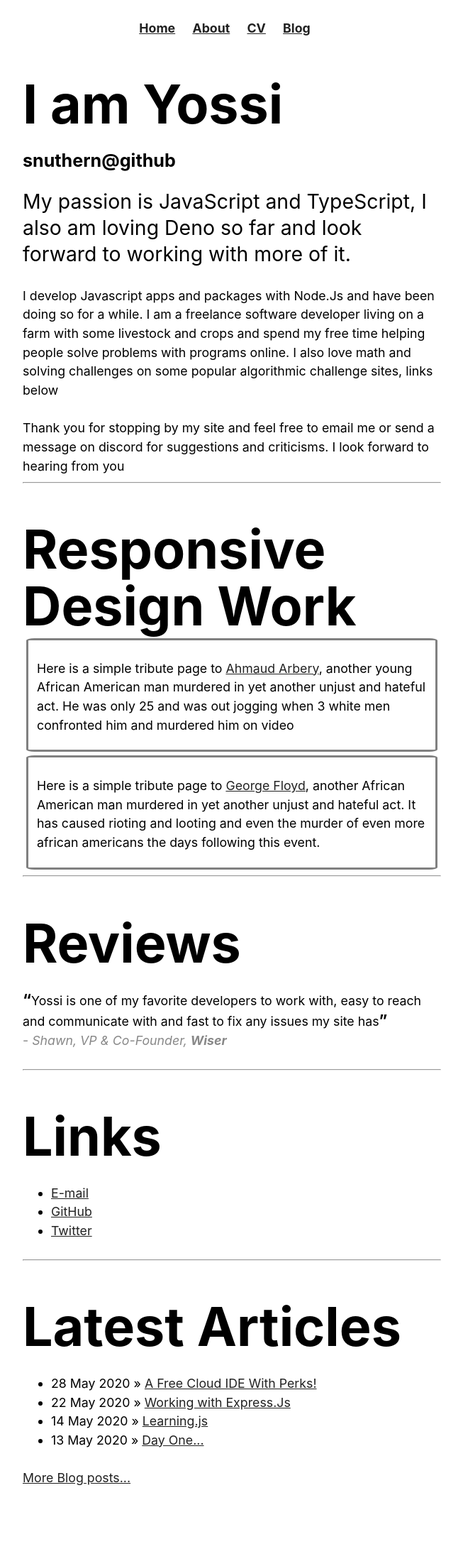
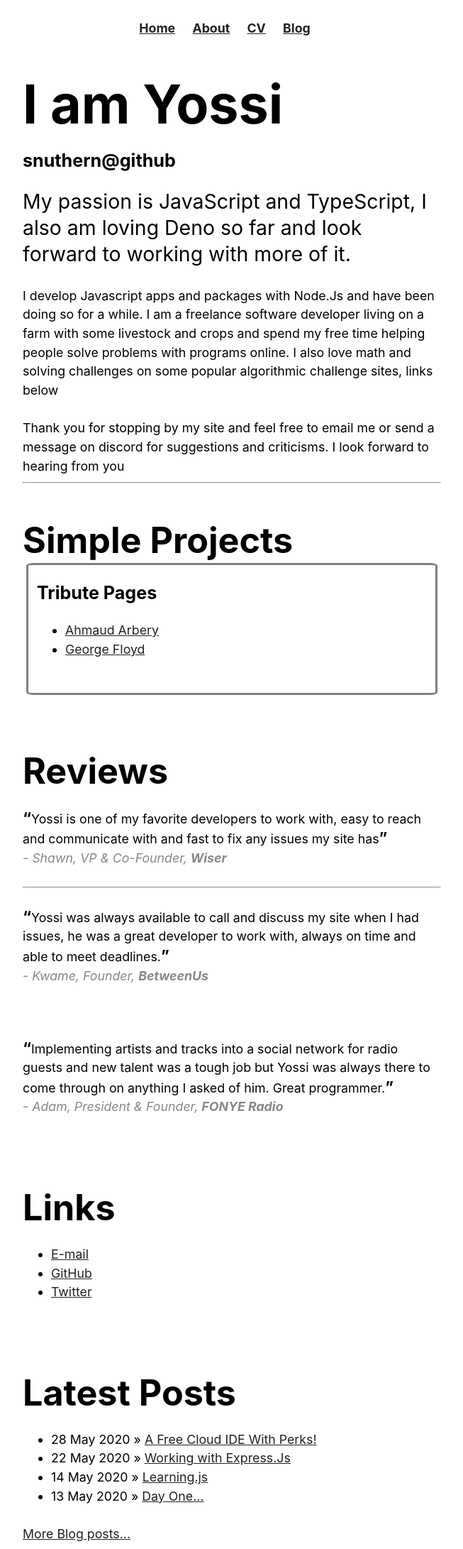
Before and after one commit to snuthern/snuthern.github.io, a Jekyll site: the page built from index.html, in a window 1280 px wide. Shown: the whole page at 71% size, without its empty margins (313-966 px from the left). Built offline with Jekyll 4.4.1, drawn with Linux system fonts in a browser that asks for light colours; before the commit the page ends 2104 px from its top, so only the background shows below that.

Commit message:
Changed img directory

```diff
--- a/_layouts/default.html
+++ b/_layouts/default.html
@@ -4,8 +4,8 @@
 			<title>{{ page.title }}</title>
 			<!-- link to main stylesheet -->
             <link href="https://fonts.googleapis.com/css2?family=Jost:wght@400;700&display=swap" rel="stylesheet">
-			<link rel="stylesheet" type="text/css" href="/css/secondary.css">
-            <link rel="shortcut icon" type="image/png" href="/img/favicon.png" >
+			<link rel="stylesheet" type="text/css" href="/css/style.css">
+            <link rel="icon" type="image/png" href="/img/favicon.png" >
 		</head>
 		<body>
 				    		<nav>
--- a/index.html
+++ b/index.html
@@ -12,21 +12,21 @@ title : Adventures In JavaScript
 
        <hr />
       <section>
-        <h1>Responsive Design Work</h1>
+        <h2>Simple Projects</h2>
 
         <div class="project-frame">
-          <p>Here is a simple tribute page to <a href="/projects/simple/ahmaud.html">Ahmaud Arbery</a>, another young African American man murdered in yet another unjust and hateful act. He was only 25 and was out jogging when 3 white men confronted him and murdered him on video</p>
+			<h3>Tribute Pages</h3>
+			<ul>
+				<li><a href="/projects/simple/ahmaud.html">Ahmaud Arbery</a></li>
+				<li><a href="/projects/simple/floyd.html">George Floyd</a></li>
+			</ul>
 			<br />
 
         </div>
-		  <div class="project-frame">
-          <p>Here is a simple tribute page to <a href="/projects/simple/floyd.html">George Floyd</a>, another African American man murdered in yet another unjust and hateful act. It has caused rioting and looting and even the murder of even more african americans the days following this event.</p>
+      </section>
 	<br />
-        </div>
-      </section>
-      <hr />
 	<section>
-        <h1>Reviews</h1>
+        <h2>Reviews</h2>
         <blockquote>
           <p>Yossi is one of my favorite developers to work with, easy to reach and communicate with and fast to fix any issues my site has</p>
           <footer>
@@ -36,12 +36,32 @@ title : Adventures In JavaScript
             </cite>
           </footer>
         </blockquote>
+		<hr />
+		<blockquote>
+          <p>Yossi was always available to call and discuss my site when I had issues, he was a great developer to work with, always on time and able to meet deadlines.</p>
+          <footer>
+                -
+            <cite>Kwame, Founder,
+              <strong>BetweenUs</strong>
+            </cite>
+          </footer>
+        </blockquote>
+		<br />
+		<blockquote>
+          <p>Implementing artists and tracks into a social network for radio guests and new talent was a tough job but Yossi was always there to come through on anything I asked of him. Great programmer.</p>
+          <footer>
+                -
+            <cite>Adam, President & Founder,
+              <strong>FONYE Radio</strong>
+            </cite>
+          </footer>
+        </blockquote>
 
       </section>
 
-      <hr />
+      <br />
         <section id="socialLinks">
-            <h1>Links</h1>
+            <h2>Links</h2>
             <ul>
 
                 <li>
@@ -55,9 +75,9 @@ title : Adventures In JavaScript
                 </li>
             </ul>
         </section>
-      <hr />
+      <br />
       <section id="articles">
-        <h1>Latest Articles</h1>
+        <h2>Latest Posts</h2>
 	    <ul class="posts">
             {% for post in site.posts %}
 	          <li><span>{{ post.date | date_to_string }}</span> » <a href="{{ post.url }}" title="{{ post.title }}">{{ post.title }}</a></li>
```
Also changed, not shown: css/style.css (renamed from css/secondary.css). Lines whose indentation alone changed are shown as unchanged.
